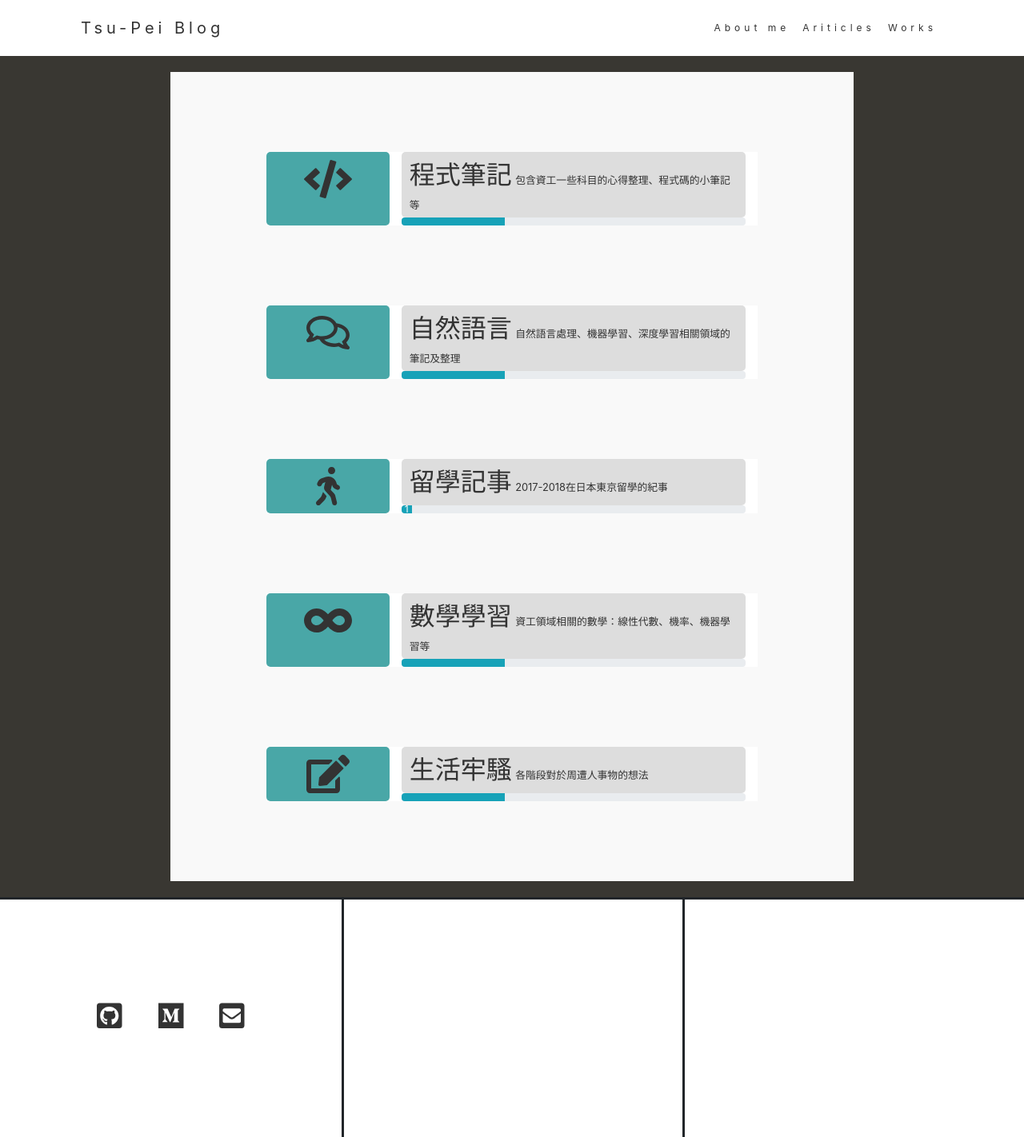
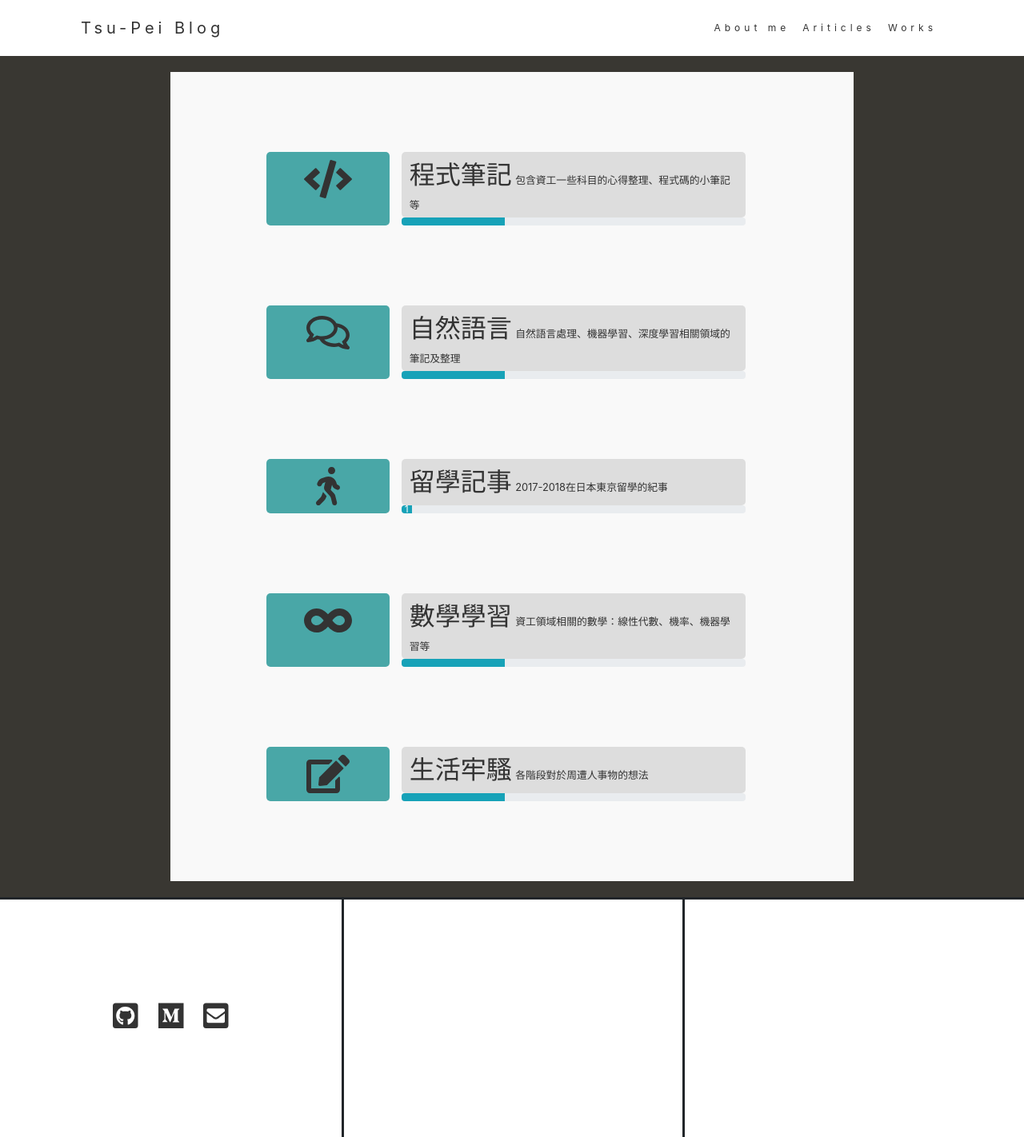
Before and after one commit to tsupei/tsupei.github.io, a Jekyll site: the page built from posts/index.html, in a window 1280 px wide. Shown: the whole page at 80% size. Built offline with Jekyll 4.4.1, drawn with Linux system fonts in a browser that asks for light colours; nearby versions of some CDN libraries.

Commit message:
🐛 Bug Fix: 解決手機顯示上跑版問題
手機顯示上三處有問題

1. footer
2. category-box
3. post-view-title溢出

調整css解決

```diff
--- a/_includes/profile-page/button-box.html
+++ b/_includes/profile-page/button-box.html
@@ -7,7 +7,7 @@
 		</div>
 		<div class="col-md-9 col-sm-12 profile-page-button-box-description" >
 			<div class="profile-button-box-intro text-left" style=" width: 100%;">
-				<span class="box-description-title">文章</span>
+				<span class="profile-box-description-title">文章</span>
 			</div>
 			<div class="profile-button-box-chart progress" style="height: 10px; width: 100%;">
 				<div class="progress-bar progress-bar-striped bg-warning progress-posts" role="progressbar" style="width: 30%;" aria-valuenow="30" aria-valuemin="0" aria-valuemax="100"></div>
@@ -24,7 +24,7 @@
 		</div>
 		<div class="col-md-9 col-sm-12 profile-page-button-box-description" >
 			<div class="profile-button-box-intro text-left" style=" width: 100%;">
-				<span class="box-description-title">作品</span>
+				<span class="profile-box-description-title">作品</span>
 			</div>
 			<div class="profile-button-box-chart progress" style="height: 10px; width: 100%;">
 				<div class="progress-bar progress-bar-striped bg-warning progress-works" role="progressbar" style="width: 30%;" aria-valuenow="30" aria-valuemin="0" aria-valuemax="100"></div>
--- a/res/css/common.css
+++ b/res/css/common.css
@@ -101,10 +101,9 @@
 }
 
 .post-view-title{
-	height: 50px;
 	font-size: 1.8rem;
-	padding: 10px;
-	margin:10px;
+	padding:0px 10px;
+	margin: 10px;
 }
 
 .post-view-date {
@@ -198,11 +197,13 @@
 .profile-button-box {
 	margin-top: 30px;
 }
+
+.profile-box-description-title{
+	font-size: 2rem;
+	border-radius: 5px;
+}
 .profile-button-icon {
 	padding: 10px;
-}
-.profile-button-box-description {
-
 }
 .profile-page-tags-section{
 	margin-top: 60px;
@@ -289,27 +290,6 @@
 
 
 /* Article setting */
-.post-view-title{
-	height: 50px;
-	font-size: 1.8rem;
-	padding: 10px;
-	margin:10px;
-}
-
-.post-view-date {
-	font-size: 0.7rem;
-	color: gray;
-	text-align: left;
-	padding: 5px 10px;
-	margin: 10px;
-}
-
-.post-view-tags{
-	padding: 10px;
-	margin:10px;
-	text-align: left;
-}
-
 
 .article-window {
 	border-radius: 10px;
@@ -343,21 +323,6 @@
 	background-color: #F0F0F0;
 }
 
-/* Comment to Articles */
-
-.comment-box {
-	padding: 20px;
-}
-
-.comment-box-author {
-
-}
-
-.comment-box-content {
-
-
-}
-
 /* Work Article Setting */
 
 .work-article-window {
@@ -378,6 +343,26 @@
 
 /* Footer Setting */
 
+/* Footer */
+
+.footer-left {
+	line-height: 35px;
+	letter-spacing:1.5px;
+	border-top-style: solid;
+}
+
+.footer-center {
+	line-height: 20px;
+	font-size:0.7rem;
+	border-top-style: solid;
+
+}
+
+.footer-right {
+	line-height: 20px;
+	border-top-style: solid;
+}
+
 .footer-window {
 	margin: 0px;
 	font-size: 12px;
@@ -389,10 +374,25 @@
 }
 
 .footer-section {
-	text-align: left;
+	text-align: center;
 	margin: 150px auto;
 	transform: translateY(-50%)
 }
+
+/* account-box */
+
+.account-box {
+	width:300px;
+	margin: auto auto;
+	text-align: center;
+}
+
+.account {
+	margin: 20px;
+	font-size:1em;
+	font-family: Arial;
+}
+
 /* img window */
 
 .img-window {
@@ -424,6 +424,10 @@
 }
 
 /* box / category box */
+
+.box{
+	margin: 30px;
+}
 
 .box-icon{
 	background-color: #49A7A7;
@@ -459,6 +463,7 @@
 /* Set the elements which should be changed values in different devices */
 /*******/
 
+/* notebook */
 
 @media only screen and (min-width: 769px) {
 
@@ -492,19 +497,16 @@
 }
 
 .account {
-	margin: 20px;
+	margin: 10px;
 	font-size:1em;
 	font-family: Arial;
 }
 
-/* Box (category-box)*/
-
-.box{
-	background-color: white;
+.box {
 	margin: 100px;
 }
 
-
+/* ??? */
 @media only screen and (min-width: 321px) and (max-width: 768px) {
 
 /* Footer */
@@ -528,18 +530,21 @@
 	border-top-style: dashed;
 }
 
-.account {
-	padding-left: 10px;
-	font-size:0.8rem;
+/* account-box */
+
+.account-box {
+	width:300px;
+	margin: auto auto;
+	text-align: center;
 }
 
-/* Box (category-box)*/
-
-.box{
-	background-color: white;
-	margin: 40px;
+.account {
+	margin: 20px;
+	font-size:1em;
+	font-family: Arial;
 }
 
+/* ??? */
 @media only screen and (min-width: 0px) and (max-width: 320px){
 
 /* Footer */
@@ -563,24 +568,16 @@
 	border-top-style: dashed;
 }
 
-.account {
-	padding-left: 10px;
-	font-size:0.7rem;
+/* account-box */
+
+.account-box {
+	width:300px;
+	margin: auto auto;
+	text-align: center;
 }
 
-/* Box (category-box)*/
-
-.box{
-	background-color: white;
+.account {
 	margin: 20px;
+	font-size:1em;
+	font-family: Arial;
 }
-
-/* profile-left's padding and profile-right's padding*/
-
-.profile-page-left{
-	padding: 0 20px 0;
-}
-
-.profile-page-right{
-	padding: 0 20px 0;
-}
```
Also changed, not shown: 2 other files.
